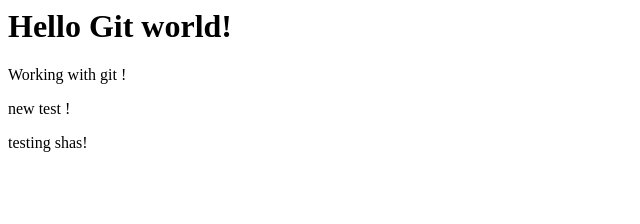
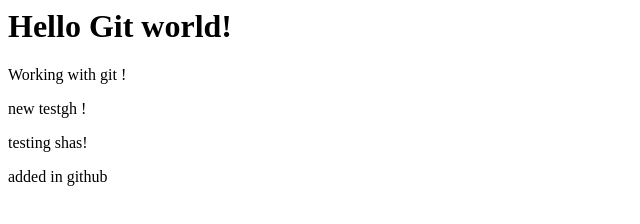
Before and after one commit to m25mathews/GitGitHubMasterclass, a plain HTML site: page index.html in a window 1280 px wide. Shown: the whole page, without its empty margins (0-640 px from the left). Drawn offline with Linux system fonts and the light colour scheme.

Commit message:
update index.html
Add new div line in gitbub

```diff
--- a/index.html
+++ b/index.html
@@ -5,9 +5,13 @@
 </div>
 
 <div>
-    <P>new test !</P>
+    <P>new testgh !</P>
 </div>
 
 <div>
     <P>testing shas!</P>
 </div>
+
+<div>
+    <P>added in github</P>
+</div>
```
